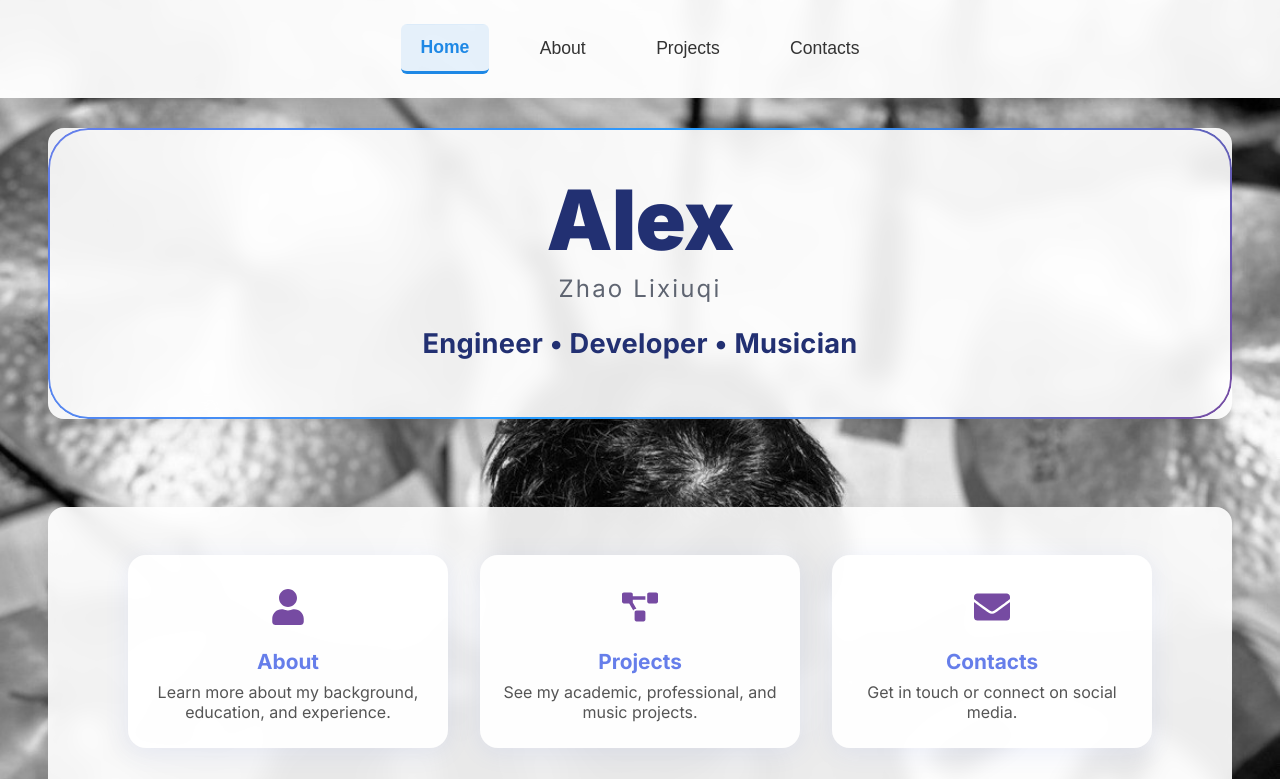
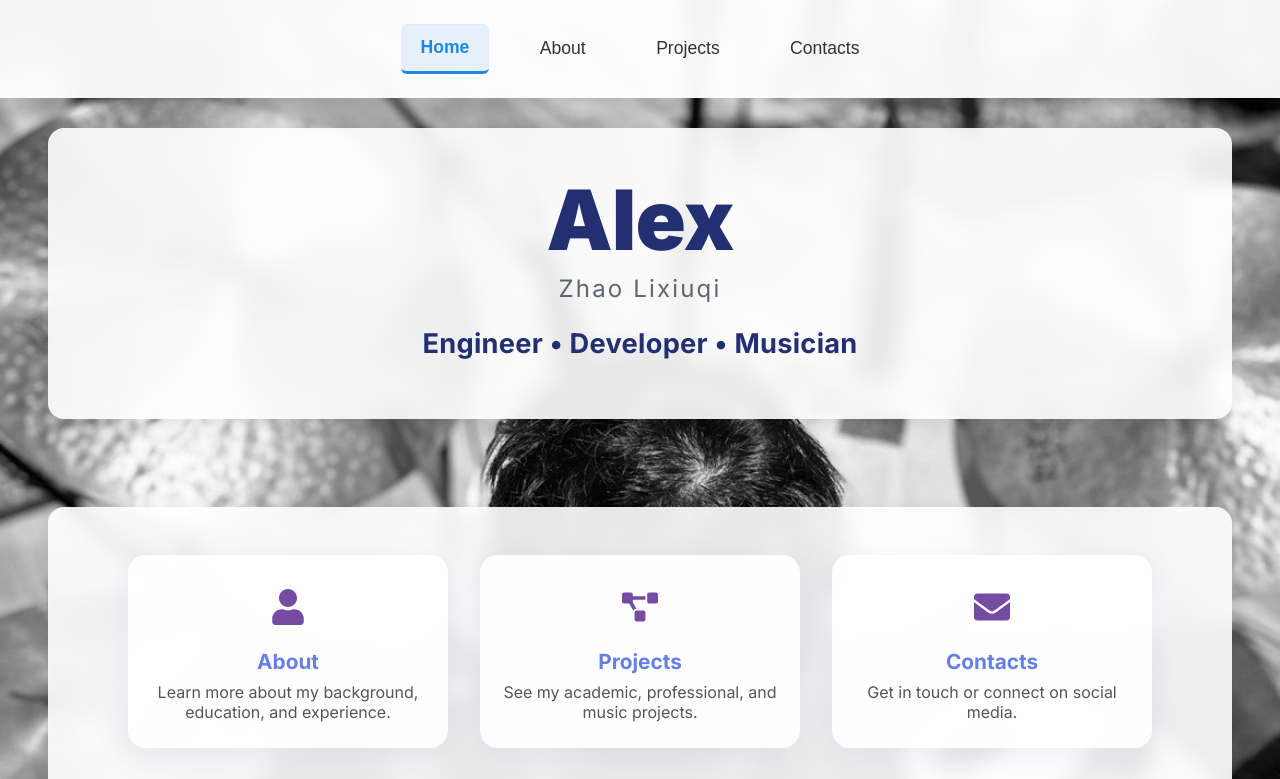
Before and after one commit to alexgoexercise/portfolio_node.js, a Next.js app: page / in a window 1280 px wide. Shown: the top 779 px of the page. Built offline with nearby package versions, Linux system fonts and the light colour scheme.

Commit message:
Update Home.css
Remove the box around hero bar

```diff
--- a/src/pages/Home.css
+++ b/src/pages/Home.css
@@ -53,20 +53,6 @@
   z-index: 1;
   backdrop-filter: blur(12px) saturate(1.1);
   font-family: 'Inter', 'Noto Sans', 'Noto Sans SC', 'Microsoft YaHei', 'PingFang SC', 'Heiti SC', sans-serif;
-}
-
-.hero::before {
-  content: '';
-  position: absolute;
-  inset: 0;
-  z-index: 0;
-  border-radius: 2.5rem;
-  padding: 2px;
-  background: linear-gradient(120deg, #667eea 0%, #259dff 50%, #764ba2 100%);
-  -webkit-mask: linear-gradient(#fff 0 0) content-box, linear-gradient(#fff 0 0);
-  -webkit-mask-composite: xor;
-  mask-composite: exclude;
-  pointer-events: none;
 }
 
 .hero-name-block.minimal {
```
